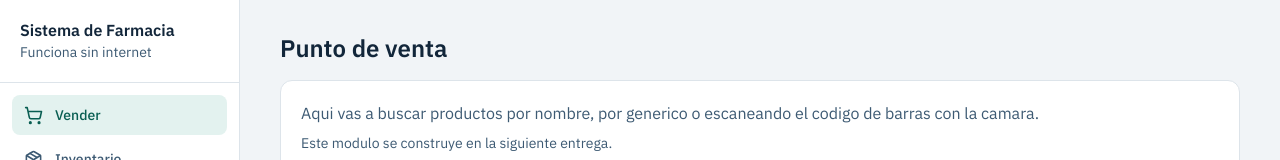
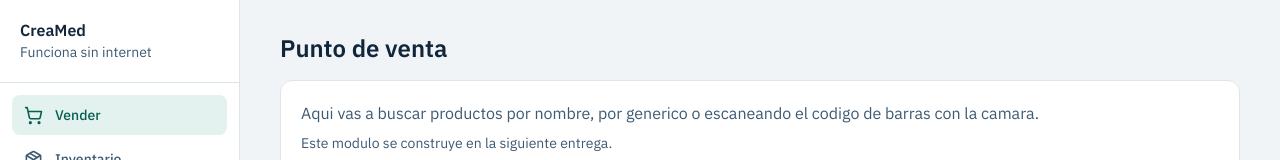
Before and after one commit to shullmaricio/Sistema-Farmacia, a React (Vite) app: page / in a window 1280 px wide. Shown: the top 160 px of the page. Built offline with nearby package versions, Linux system fonts and the light colour scheme.

Commit message:
Add files via upload

```diff
--- a/src/components/Layout.jsx
+++ b/src/components/Layout.jsx
@@ -23,7 +23,7 @@ export default function Layout() {
       {/* Escritorio: barra lateral */}
       <aside className="hidden w-60 shrink-0 border-r border-borde bg-white lg:flex lg:flex-col">
         <div className="border-b border-borde px-5 py-5">
-          <p className="text-base font-semibold leading-tight">Sistema de Farmacia</p>
+          <p className="text-base font-semibold leading-tight">CreaMed</p>
           <p className="mt-0.5 text-sm text-tinta-suave">Funciona sin internet</p>
         </div>
         <nav className="flex-1 space-y-1 p-3">
```
